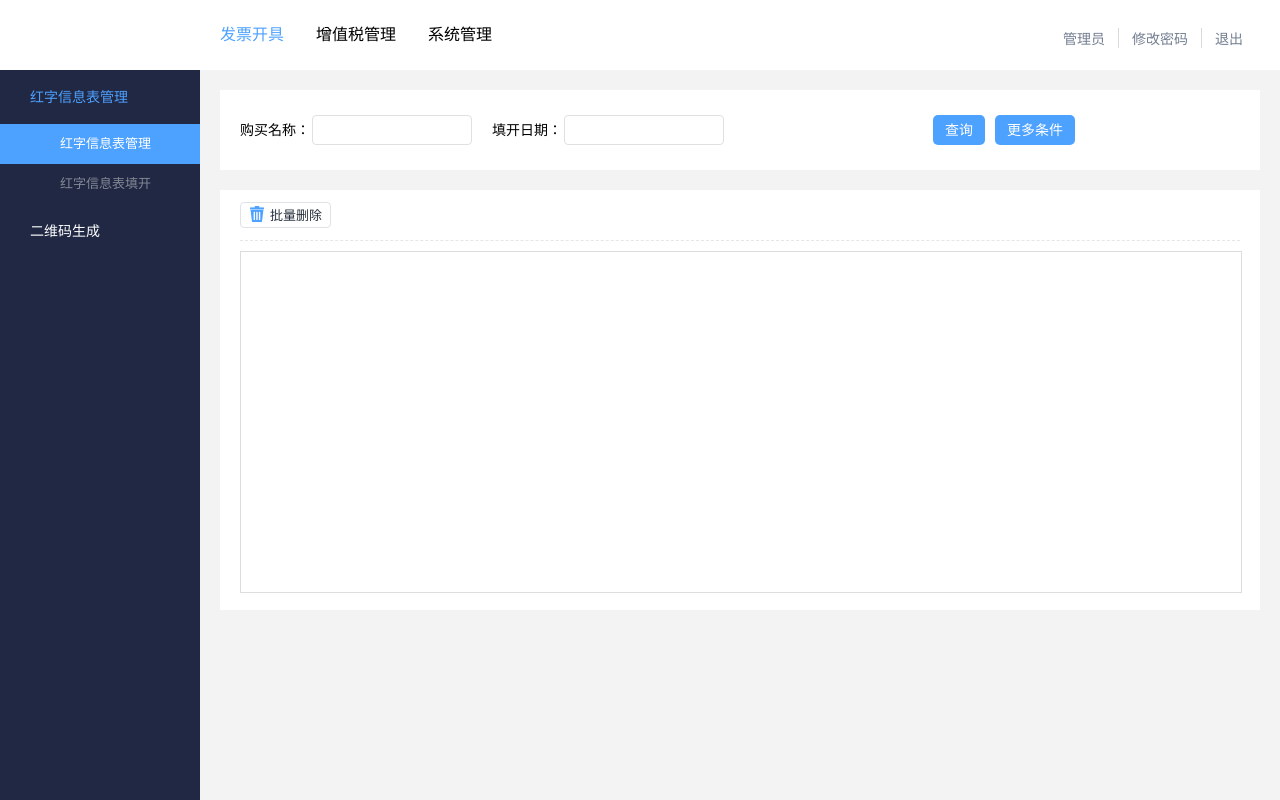
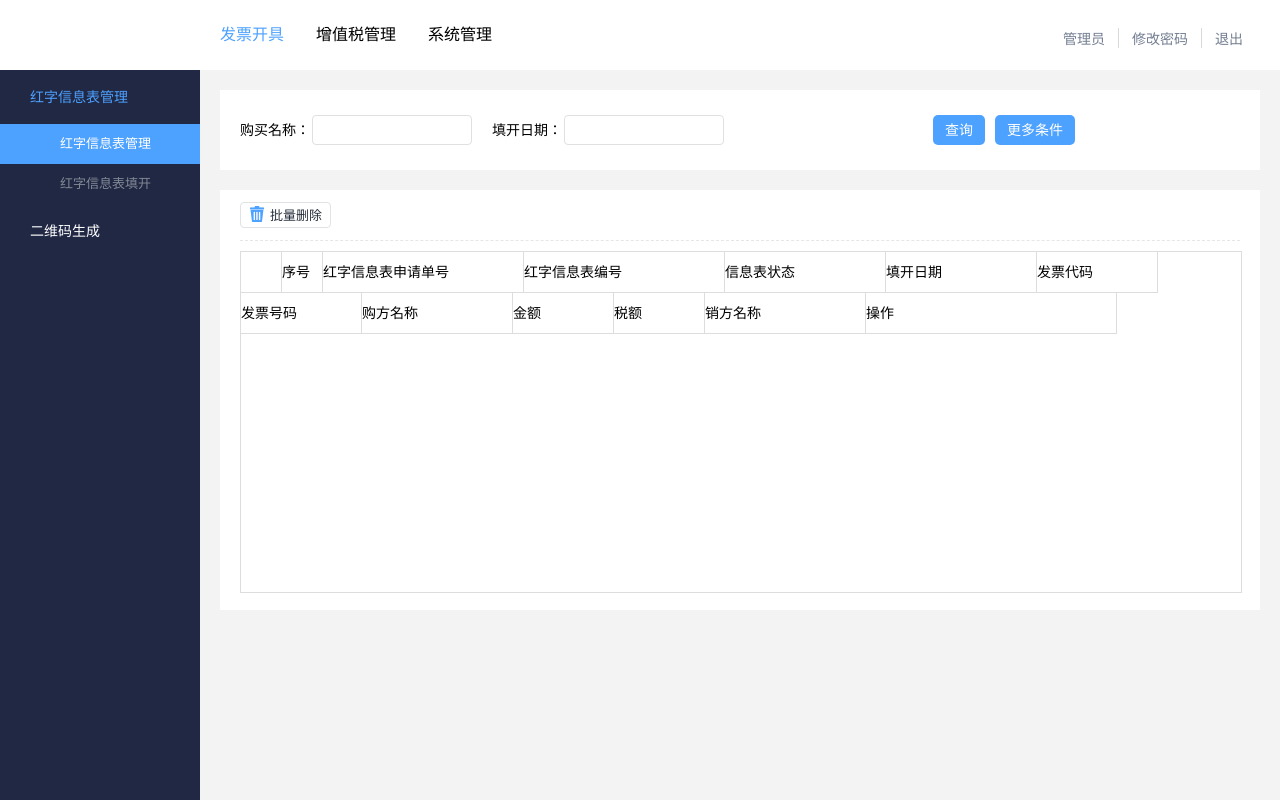
Before and after one commit to hanjygit/fpVue, a Vue app: page / in a window 1280 px wide. Built offline with nearby package versions, Linux system fonts and the light colour scheme.

Commit message:
添加红字信息表查询列表表头数据

```diff
--- a/src/components/list/fplistcontainer.vue
+++ b/src/components/list/fplistcontainer.vue
@@ -14,7 +14,7 @@
 <script>
 export default {
     name:'fplistcontainer',
-    props: ['listData',''],
+    props: ['thData',''],
     data() {
         return {
             listHeader:'',
@@ -28,7 +28,7 @@ export default {
     created:function(){
     },
     mounted:function(){
-        this.listHeader = this.listData;
+        this.listHeader = this.thData;
     },
     methods:{
     }
--- a/src/page/invoice/hz/list/list.vue
+++ b/src/page/invoice/hz/list/list.vue
@@ -43,7 +43,7 @@
                     <button class="whitebtn"> <img src="../../../../assets/invoice/sc.png">批量删除</button>
                 </div>
             </fplistbtn>
-            <fplistcontainer :listData="listHeader">
+            <fplistcontainer :thData="listTh">
                 <!--<ul slot="listContent" class="table-container">
                     <li v-for="(item, index) in this.listHeader" :key="index" class="table-header" ref="tableHeader"  :style="{width: item.width}">{{item.label}}</li>
                 </ul>-->
@@ -78,7 +78,105 @@ export default {
                 xhdwmc: '',
                 xxbbh: '',
             },
-            listHeader:[],
+            listTh:[
+                {
+                    label: '',
+                    column: '',
+                    width: "40px"
+                },
+                {
+                    label: "序号",
+                    column: "",
+                    width: "40px"
+                },
+                {
+                    label: "红字信息表申请单号",
+                    column: "sqdh",
+                    width: "200px"
+                },
+                {
+                    label: "红字信息表编号",
+                    column: "xxbbh",
+                    width: "200px"
+                },
+                {
+                    label: "信息表状态",
+                    column: "clzt",
+                    align: "left",
+                    width: "160px",
+                    /*custom: function (item) {
+                        return fapiao.baseInfoMap["XXBZT"][item.clzt] || '--';
+                    }*/
+                },
+                {
+                    label: "填开日期",
+                    column: "tkrq",
+                    align: "left",
+                    width: "150px",
+                    /*custom: function (item) {
+                        return item.tkrq ? new Date(Number(item.tkrq)).pattern('yyyy-MM-dd') : '';
+                    }*/
+                },
+                {
+                    label: "发票代码",
+                    column: "yfpdm",
+                    width: "120px"
+                },
+                {
+                    label: "发票号码",
+                    column: "yfphm",
+                    width: "120px"
+                },
+                {
+                    label: "购方名称",
+                    column: "ghdwmc",
+                    width: "150px"
+                },
+                {
+                    label: "金额",
+                    column: "hjje",
+                    width: "100px",
+                    /*custom: function (item) {
+                        return fapiao.formatMoney(item.hjje);
+                    }*/
+                },
+                {
+                    label: "税额",
+                    column: "hjse",
+                    width: "90px",
+                    /*custom: function (item) {
+                        return fapiao.formatMoney(item.hjse);
+                    }*/
+                },
+                {
+                    label: "销方名称",
+                    column: "xhdwmc",
+                    width: "160px"
+                },
+                {
+                    label: "操作",
+                    width: "250px",
+                    operates: [{
+                        label: "查看",
+                        name: "preView",
+                        isShow: true,
+                    }, {
+                        label: "申请",
+                        name: "preSQ",
+                        isShow: true,
+                    },
+                    {
+                        label: "同步结果",
+                        name: "preSH",
+                        isShow: true,
+                    },
+                    {
+                        label: "删除",
+                        name: "preDelete",
+                        isShow:true
+                    }]
+                }
+            ],
             //tdwidth:40,
         }
     },
```
